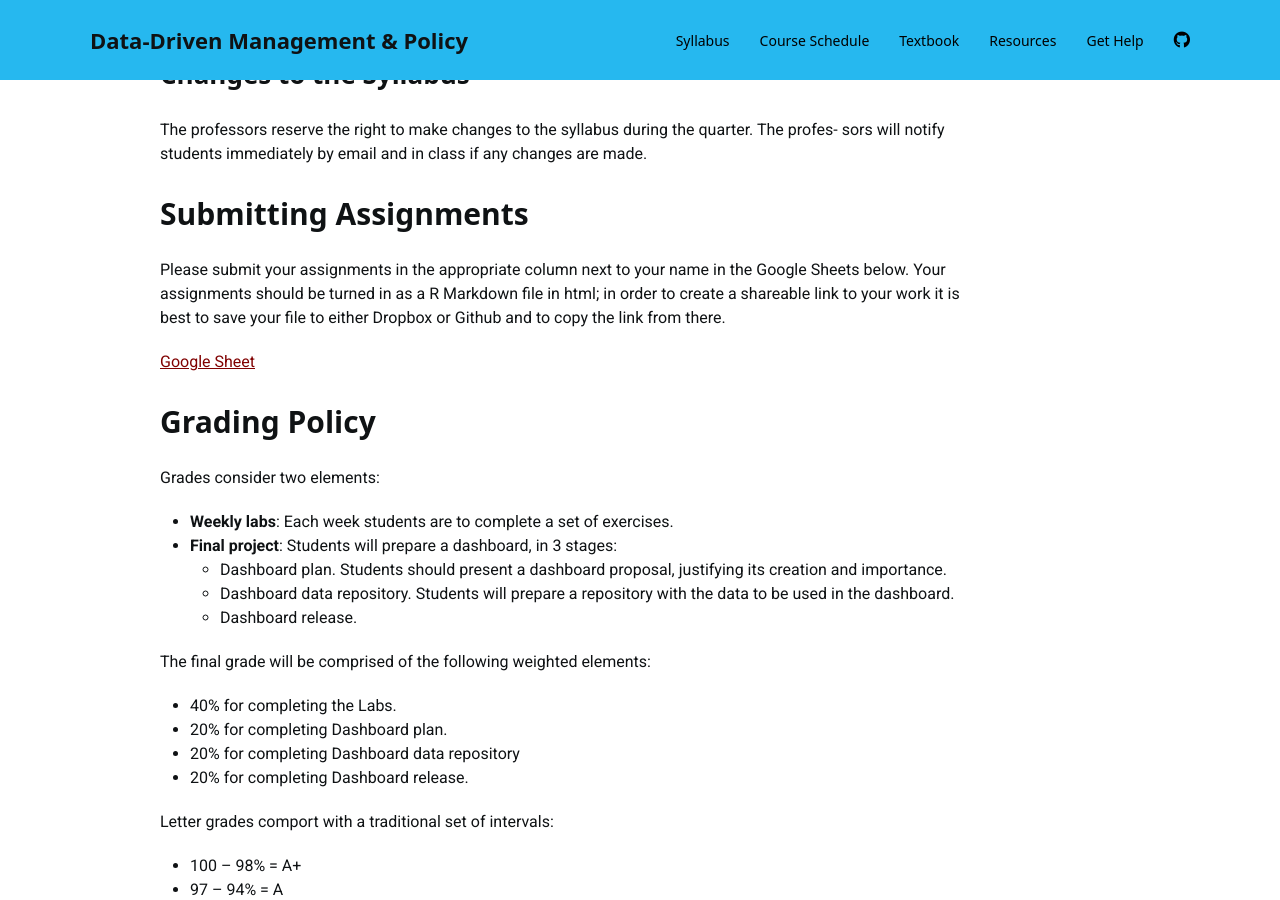
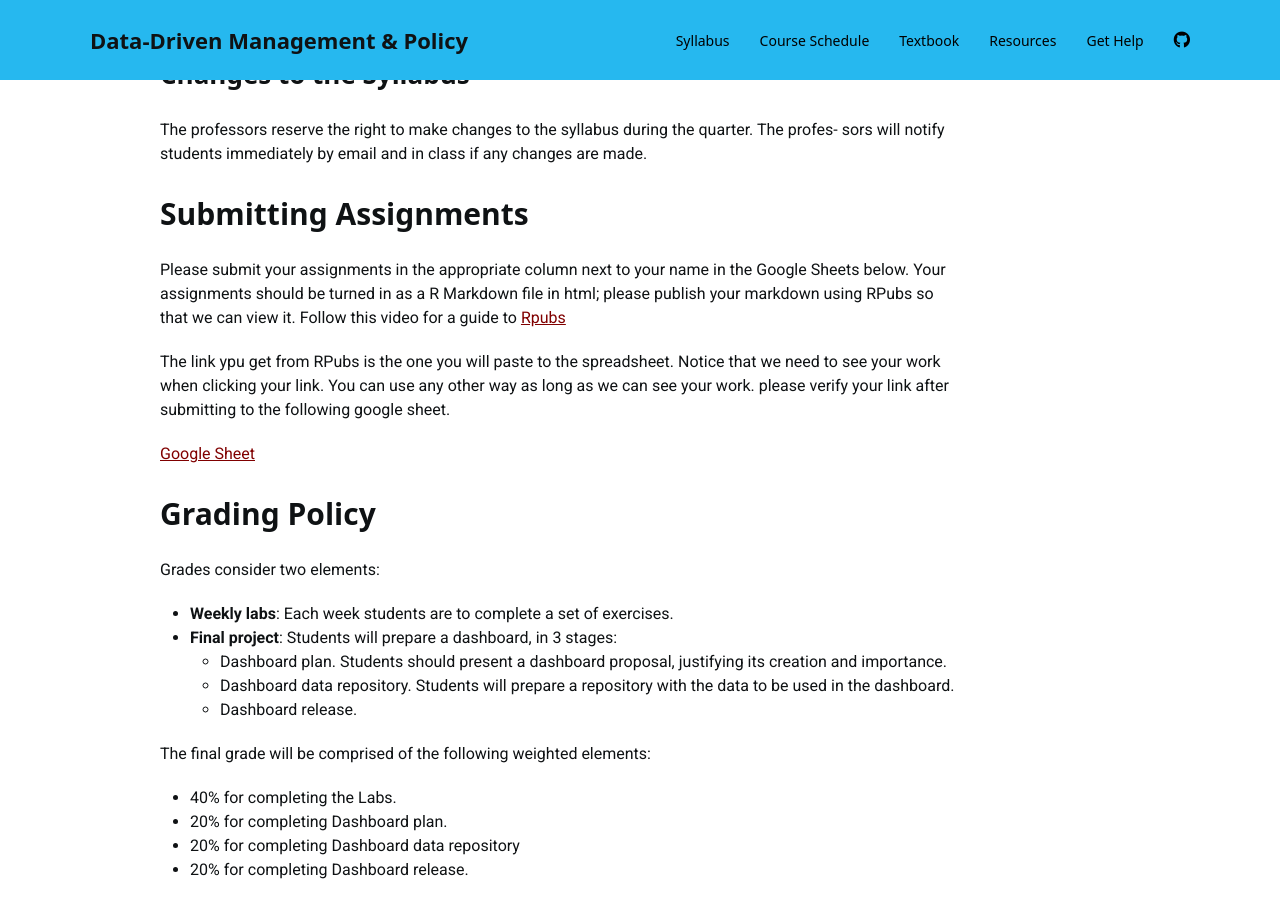
Before and after one commit to DS4PS/ddmp-uw-class-spring-2019, a Jekyll site: the page built from index.md, in a window 1280 px wide and 900 px high, scrolled down 3302 px. Built offline with Jekyll 4.4.1, drawn with Linux system fonts in a browser that asks for light colours; nearby versions of some CDN libraries; a style sheet for code colours, icons or effects is not loaded.

Commit message:
Update index.md

```diff
--- a/index.md
+++ b/index.md
@@ -137,7 +137,9 @@ The professors reserve the right to make changes to the syllabus during the quar
 
 # Submitting Assignments
 
-Please submit your assignments in the appropriate column next to your name in the Google Sheets below. Your assignments should be turned in as a R Markdown file in html; in order to create a shareable link to your work it is best to save your file to either Dropbox or Github and to copy the link from there.
+Please submit your assignments in the appropriate column next to your name in the Google Sheets below. Your assignments should be turned in as a R Markdown file in html; please publish your markdown using RPubs so that we can view it. Follow this video for a guide to [Rpubs](https://www.youtube.com/watch?v=GJ36zamYVLg)
+
+The link ypu get from RPubs is the one you will paste to the spreadsheet. Notice that we need to see your work when clicking your link. You can use any other way as long as we can see your work. please verify your link after submitting to the following google sheet.
 
 [Google Sheet](https://docs.google.com/spreadsheets/d/1kbbOlKsM8TX_ZuamWgpf-sZSvaa68wlqI6kmkRV0Zxg/edit?usp=sharing)
 
```
